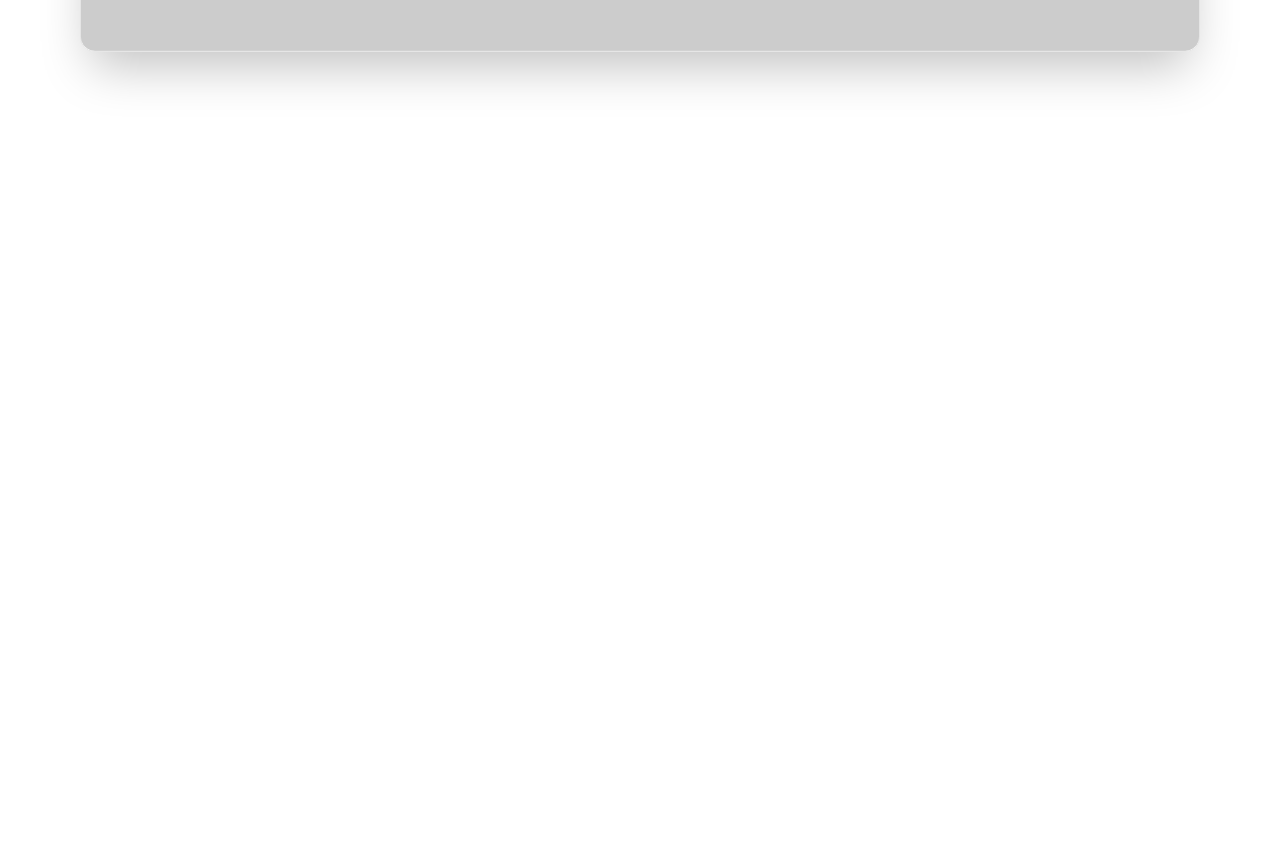
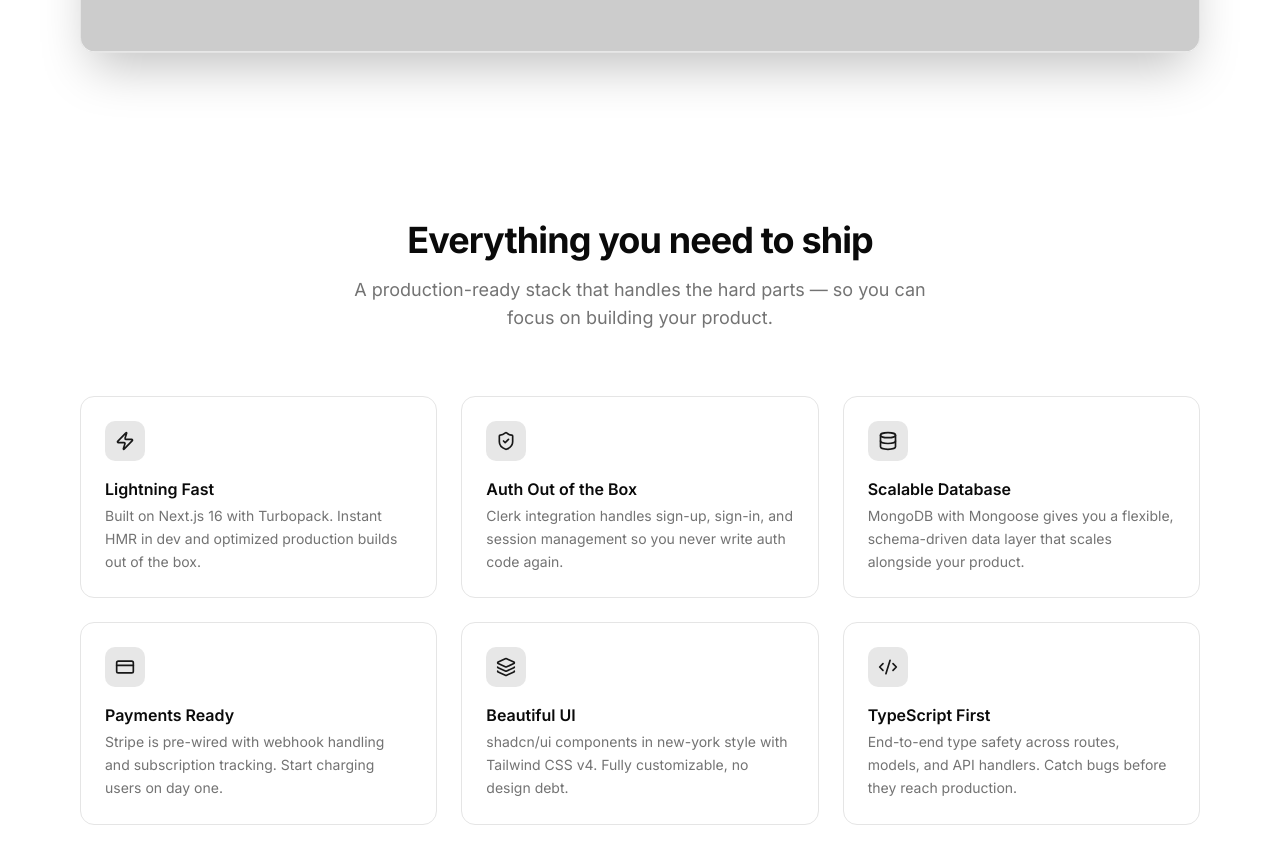
Before and after one commit to alexistarantos/tech-stack, a Next.js app: page / in a window 1280 px wide. Shown: the part 980-1844 px from the top of the page. Before the commit the page ends 1104 px from the top, so only its background shows below. Built offline with nearby package versions, Linux system fonts and the light colour scheme; no server answers.

Commit message:
Integrate Features component into Home page for enhanced marketing presentation alongside Hero component.

```diff
--- a/app/(marketing)/page.tsx
+++ b/app/(marketing)/page.tsx
@@ -1,5 +1,11 @@
 import { Hero } from "@/components/marketing/hero"
+import { Features } from "@/components/marketing/features"
 
 export default function Home() {
-  return <Hero />
+  return (
+    <>
+      <Hero />
+      <Features />
+    </>
+  )
 }
--- /dev/null
+++ b/components/marketing/features.tsx
@@ -0,0 +1,84 @@
+import {
+  Zap,
+  ShieldCheck,
+  Database,
+  CreditCard,
+  Layers,
+  Code2,
+} from "lucide-react"
+
+const features = [
+  {
+    icon: Zap,
+    title: "Lightning Fast",
+    description:
+      "Built on Next.js 16 with Turbopack. Instant HMR in dev and optimized production builds out of the box.",
+  },
+  {
+    icon: ShieldCheck,
+    title: "Auth Out of the Box",
+    description:
+      "Clerk integration handles sign-up, sign-in, and session management so you never write auth code again.",
+  },
+  {
+    icon: Database,
+    title: "Scalable Database",
+    description:
+      "MongoDB with Mongoose gives you a flexible, schema-driven data layer that scales alongside your product.",
+  },
+  {
+    icon: CreditCard,
+    title: "Payments Ready",
+    description:
+      "Stripe is pre-wired with webhook handling and subscription tracking. Start charging users on day one.",
+  },
+  {
+    icon: Layers,
+    title: "Beautiful UI",
+    description:
+      "shadcn/ui components in new-york style with Tailwind CSS v4. Fully customizable, no design debt.",
+  },
+  {
+    icon: Code2,
+    title: "TypeScript First",
+    description:
+      "End-to-end type safety across routes, models, and API handlers. Catch bugs before they reach production.",
+  },
+]
+
+export function Features() {
+  return (
+    <section className="max-w-6xl mx-auto px-4 py-24">
+      {/* Header */}
+      <div className="flex flex-col items-center gap-4 text-center mb-16">
+        <h2 className="text-3xl font-bold tracking-tight lg:text-4xl">
+          Everything you need to ship
+        </h2>
+        <p className="max-w-xl text-lg text-muted-foreground">
+          A production-ready stack that handles the hard parts — so you can
+          focus on building your product.
+        </p>
+      </div>
+
+      {/* Grid */}
+      <div className="grid grid-cols-1 sm:grid-cols-2 lg:grid-cols-3 gap-6">
+        {features.map(({ icon: Icon, title, description }) => (
+          <div
+            key={title}
+            className="flex flex-col gap-4 rounded-xl border bg-card p-6 transition-colors hover:bg-accent/40"
+          >
+            <div className="flex h-10 w-10 items-center justify-center rounded-lg bg-primary/10">
+              <Icon className="h-5 w-5 text-primary" />
+            </div>
+            <div className="flex flex-col gap-1">
+              <h3 className="font-semibold">{title}</h3>
+              <p className="text-sm text-muted-foreground leading-relaxed">
+                {description}
+              </p>
+            </div>
+          </div>
+        ))}
+      </div>
+    </section>
+  )
+}
```
